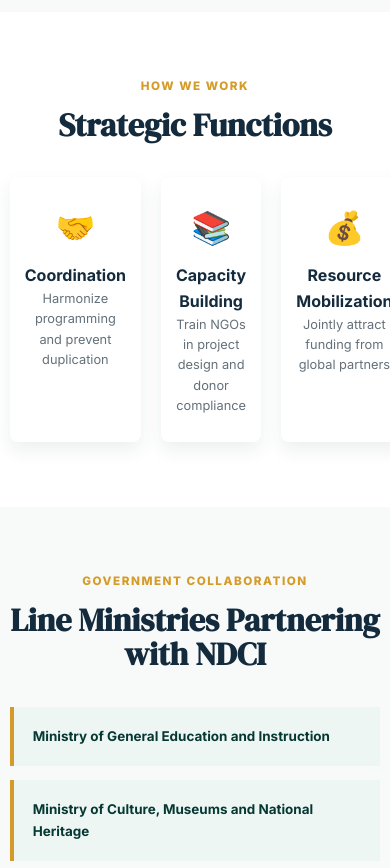
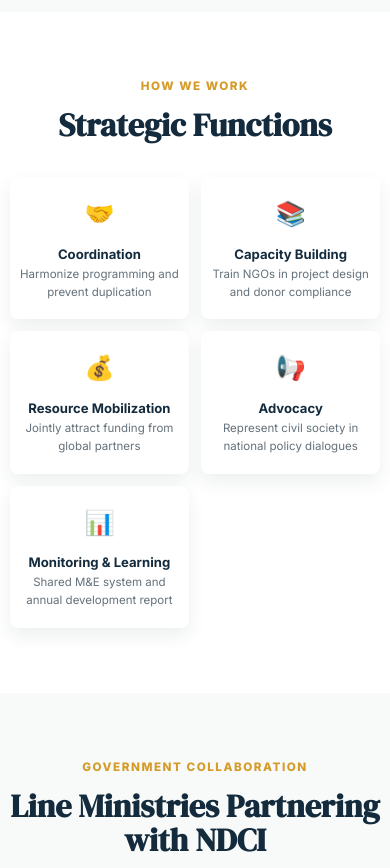
Before and after one commit to benjaminomolo/ndci, a Flask app: page / in a window 390 px wide; the page is wider, and only the part inside the window is pictured. Shown: the part 4727-5595 px from the top of that part. Run offline with Flask 3, Linux system fonts and the light colour scheme; some libraries are stand-ins or nearby versions.

Commit message:
Mobile version for index template

```diff
--- a/templates/public/index.html
+++ b/templates/public/index.html
@@ -4,7 +4,32 @@
 
 {% block description %}National Development Consortium Initiative for Education, Health, and Culture in South Sudan.{%
 endblock %}
+{% block extra_head %}
+<style>
+    @media (max-width: 600px) {
+        .strategic-functions-grid {
+            grid-template-columns: repeat(2, 1fr) !important;
+            gap: 12px !important;
+        }
 
+        .strategic-functions-grid>div {
+            padding: 18px 10px !important;
+        }
+
+        .strategic-functions-grid span {
+            font-size: 1.5rem !important;
+        }
+
+        .strategic-functions-grid h4 {
+            font-size: 0.82rem !important;
+        }
+
+        .strategic-functions-grid p {
+            font-size: 0.72rem !important;
+        }
+    }
+</style>
+{% endblock %}
 {% block content %}
 
 <!-- Hero -->
@@ -239,6 +264,7 @@
     </div>
 </section>
 
+
 <!-- Strategic Functions -->
 <section class="section">
     <div class="container">
@@ -247,7 +273,8 @@
             <h2>Strategic Functions</h2>
         </div>
 
-        <div style="display: grid; grid-template-columns: repeat(5, 1fr); gap: 20px; text-align: center;">
+        <div class="strategic-functions-grid"
+            style="display: grid; grid-template-columns: repeat(5, 1fr); gap: 20px; text-align: center;">
             <div
                 style="padding: 25px 15px; background: var(--white); border-radius: 8px; box-shadow: var(--small-shadow);">
                 <span style="font-size: 2rem;">🤝</span>
```
